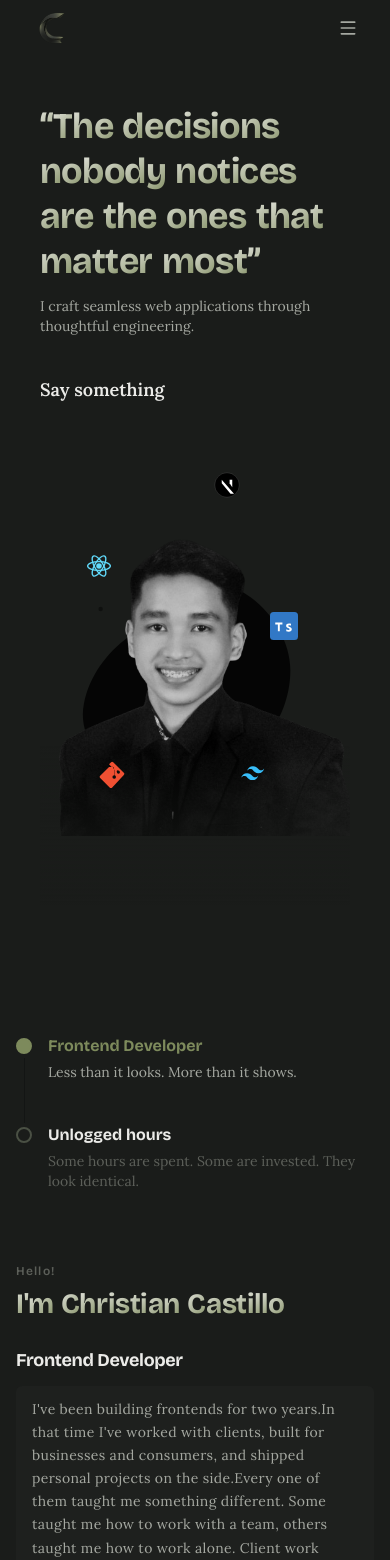
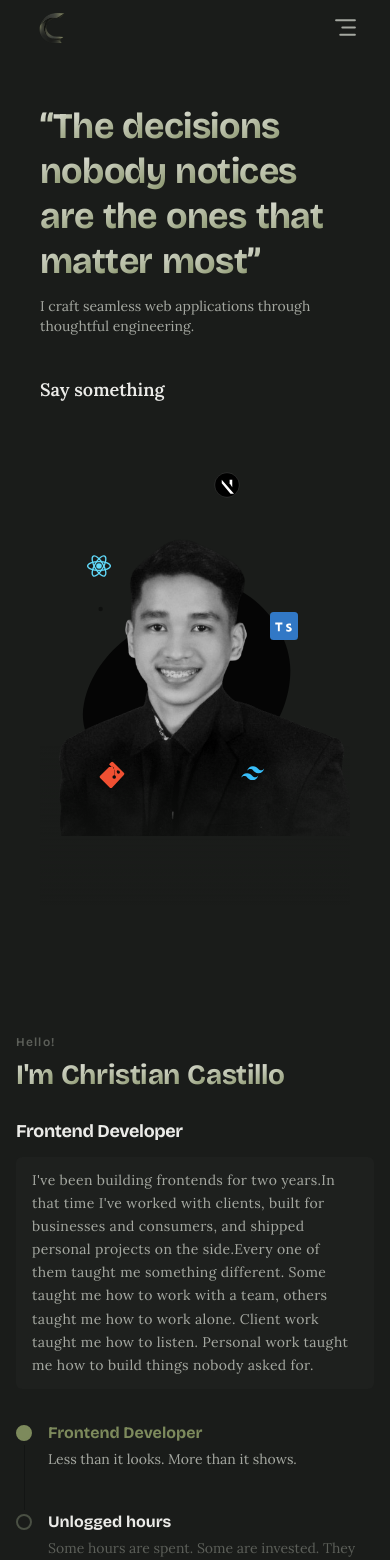
Before and after one commit to chriscstll/chriscstll, a Next.js app: page / in a window 390 px wide. Shown: the top 1560 px of the page. Built offline with nearby package versions, Linux system fonts and the light colour scheme.

Commit message:
pre-launch polish for nav timing and About layout

```diff
--- a/components/sections/About.tsx
+++ b/components/sections/About.tsx
@@ -12,7 +12,7 @@ export default function About() {
     <section id="about" className="section-container">
       <div className="grid grid-cols-1 md:grid-cols-2 gap-8 md:gap-16 items-start">
         {/* LEFT SIDE */}
-        <StaggerList className="flex flex-col items-start" stagger={0.25} delay={0.25}>
+        <StaggerList className="order-2 md:order-1 flex flex-col items-start" stagger={0.25} delay={1.1}>
           {about.cards.map((card, i) => (
             <StaggerItem key={card.id} className="flex items-start gap-4">
               <div className="flex flex-col items-center">
@@ -73,7 +73,7 @@ export default function About() {
         </StaggerList>
 
         {/* RIGHT SIDE */}
-        <div className="flex flex-col gap-6">
+        <div className="order-1 md:order-2 flex flex-col gap-6">
           <h2>
             <CascadeText
               as="span"
@@ -114,7 +114,7 @@ export default function About() {
         </div>
       </div>
       {/* STATS ROW */}
-      <BlurIn delay={0.75} blur={8} y={12} className="mt-6 flex flex-col items-start text-left pl-[10%] lg:pl-67">
+      <BlurIn delay={1.6} blur={8} y={12} className="mt-6 flex flex-col items-start text-left pl-[10%] lg:pl-67">
         <div className="flex items-stretch gap-5 sm:gap-7">
           {about.stats.map((stat, i) => (
             <Fragment key={stat.label}>
--- a/components/sections/Skills.tsx
+++ b/components/sections/Skills.tsx
@@ -269,7 +269,7 @@ export default function Skills() {
           </BlurIn>
         ) : (
           // RADIAL ON DESKTOP
-          <BlurIn delay={1.1} blur={10} y={16} className="w-full flex justify-center">
+          <BlurIn delay={1.2} blur={10} y={16} className="w-full flex justify-center">
             <div ref={setContainerEl} className="relative w-full max-w-275 h-110 sm:h-135 md:h-155 lg:h-170">
               {size.w > 0 && size.h > 0 && (
                 <>
--- a/components/ui/Navbar.tsx
+++ b/components/ui/Navbar.tsx
@@ -2,7 +2,7 @@
 
 import { useState, useEffect } from "react";
 import { motion, AnimatePresence } from "framer-motion";
-import { Menu, X, Mail } from "lucide-react";
+import { AlignRight, SquareX, Mail } from "lucide-react";
 import { FaGithub, FaLinkedin } from "react-icons/fa";
 import Image from "next/image";
 import { contact, navLinks } from "@/data/portfolio";
@@ -75,6 +75,8 @@ export default function Navbar() {
 
   useEffect(() => {
     const onScroll = () => setIsScrolled(window.scrollY > 10);
+    onScroll();
+
     window.addEventListener("scroll", onScroll, { passive: true });
     return () => window.removeEventListener("scroll", onScroll);
   }, []);
@@ -145,23 +147,23 @@ export default function Navbar() {
                 <li key={link.href} className="py-1">
                   <motion.a
                     href={link.href}
-                    className="group relative inline-flex items-center justify-center whitespace-nowrap text-sm transition-colors duration-200"
+                    className="group relative inline-flex items-center justify-center whitespace-nowrap text-sm transition-colors duration-300 ease-out"
                     style={{
                       color: isActive ? "var(--color-accent)" : "var(--color-foreground-muted)",
                     }}
                   >
-                    {/* Left angle bracket — positioned relative to the <a>, not clipped */}
+                    {/* LEFT BRACKET */}
                     <span
                       className={
                         isActive
-                          ? "absolute left-0 top-1/2 -translate-x-[calc(100%+0.25rem)] -translate-y-1/2 text-xs font-normal opacity-100 transition-all duration-300 ease-out"
+                          ? "absolute left-0 top-1/2 -translate-x-[calc(100%+0.25rem)] -translate-y-1/2 text-xs font-normal opacity-100 transition-all duration-300 ease-out delay-150"
                           : "absolute left-1/2 top-1/2 -translate-x-1/2 -translate-y-1/2 text-xs font-normal opacity-0 transition-all duration-300 ease-out group-hover:left-0 group-hover:-translate-x-[calc(100%+0.25rem)] group-hover:opacity-100"
                       }
                     >
                       &lt;
                     </span>
 
-                    {/* Label — clipped for entrance animation only */}
+                    {/* Label */}
                     <span className="relative inline-block overflow-hidden">
                       <motion.span
                         className="inline-block"
@@ -178,11 +180,11 @@ export default function Navbar() {
                       </motion.span>
                     </span>
 
-                    {/* Right angle bracket — positioned relative to the <a>, not clipped */}
+                    {/* RIGHT BRACKET */}
                     <span
                       className={
                         isActive
-                          ? "absolute left-full top-1/2 translate-x-1 -translate-y-1/2 text-xs font-normal opacity-100 transition-all duration-300 ease-out"
+                          ? "absolute left-full top-1/2 translate-x-1 -translate-y-1/2 text-xs font-normal opacity-100 transition-all duration-300 ease-out delay-150"
                           : "absolute left-1/2 top-1/2 -translate-x-1/2 -translate-y-1/2 text-xs font-normal opacity-0 transition-all duration-300 ease-out group-hover:left-full group-hover:translate-x-1 group-hover:opacity-100"
                       }
                     >
@@ -202,7 +204,7 @@ export default function Navbar() {
               aria-label={isMenuOpen ? "Close menu" : "Open menu"}
               aria-expanded={isMenuOpen}
             >
-              {isMenuOpen ? <X size={20} /> : <Menu size={20} />}
+              {isMenuOpen ? <SquareX size={25} /> : <AlignRight size={25} />}
             </button>
           </BlurIn>
         </nav>
@@ -217,7 +219,7 @@ export default function Navbar() {
             animate={{ x: 0 }}
             exit={{ x: "100%" }}
             transition={{
-              duration: 0.4,
+              duration: 0.5,
               ease: [0.4, 0, 0.2, 1],
             }}
           >
@@ -229,7 +231,7 @@ export default function Navbar() {
                 onClick={closeMenu}
                 initial={{ opacity: 0, x: 40 }}
                 animate={{ opacity: 1, x: 0 }}
-                transition={{ delay: 0.15 + i * 0.07, duration: 0.3, ease: "easeOut" }}
+                transition={{ delay: 0.25 + i * 0.15, duration: 0.4, ease: [0.16, 1, 0.3, 1] }}
               >
                 <span className="relative">
                   <span className="absolute left-1/2 top-1/2 -translate-x-1/2 -translate-y-1/2 opacity-0 text-lg font-normal transition-all duration-300 ease-out group-hover:left-0 group-hover:-translate-x-[calc(100%+0.5rem)] group-hover:opacity-100">
@@ -248,7 +250,7 @@ export default function Navbar() {
               className="flex items-center gap-6 pt-2"
               initial={{ opacity: 0 }}
               animate={{ opacity: 1 }}
-              transition={{ delay: 0.45, duration: 0.3 }}
+              transition={{ delay: 1.0, duration: 0.5, ease: [0.16, 1, 0.3, 1] }}
             >
               <a
                 href={contact.github}
```
